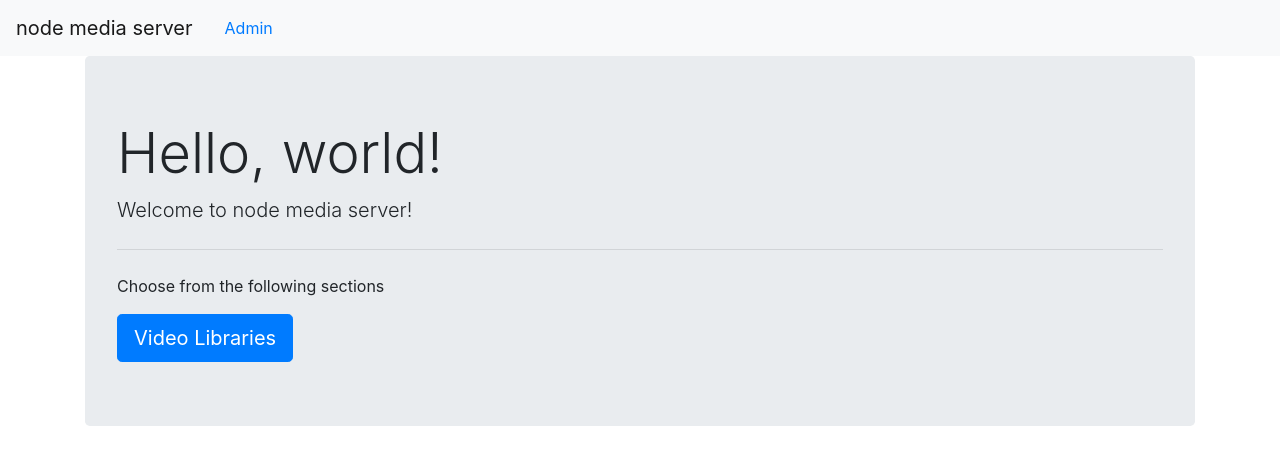
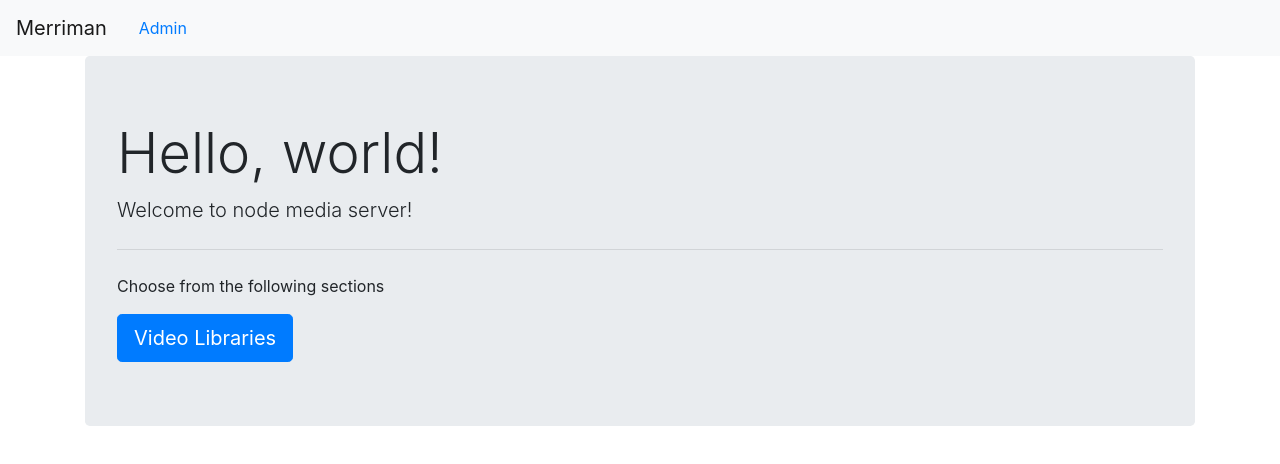
Before and after one commit to merriman-labs/merriman, a React (Create React App) app: page / in a window 1280 px wide. Shown: the top 464 px of the page. Built offline with nearby package versions, Linux system fonts and the light colour scheme; what chance would draw is missing.

Commit message:
Changes name

```diff
--- a/src/Navigation.js
+++ b/src/Navigation.js
@@ -21,7 +21,7 @@ class Navigation extends Component {
     return (
       <div>
         <Navbar color="light" light expand="md">
-          <NavbarBrand href="/">node media server</NavbarBrand>
+          <NavbarBrand href="/">Merriman</NavbarBrand>
           <NavbarToggler onClick={this.toggle} />
           <Collapse isOpen={this.state.open} className="ml-auto" navbar>
             <Nav>
```
Also changed, not shown: 1 other file (tests, documents, lock files or other folders).
